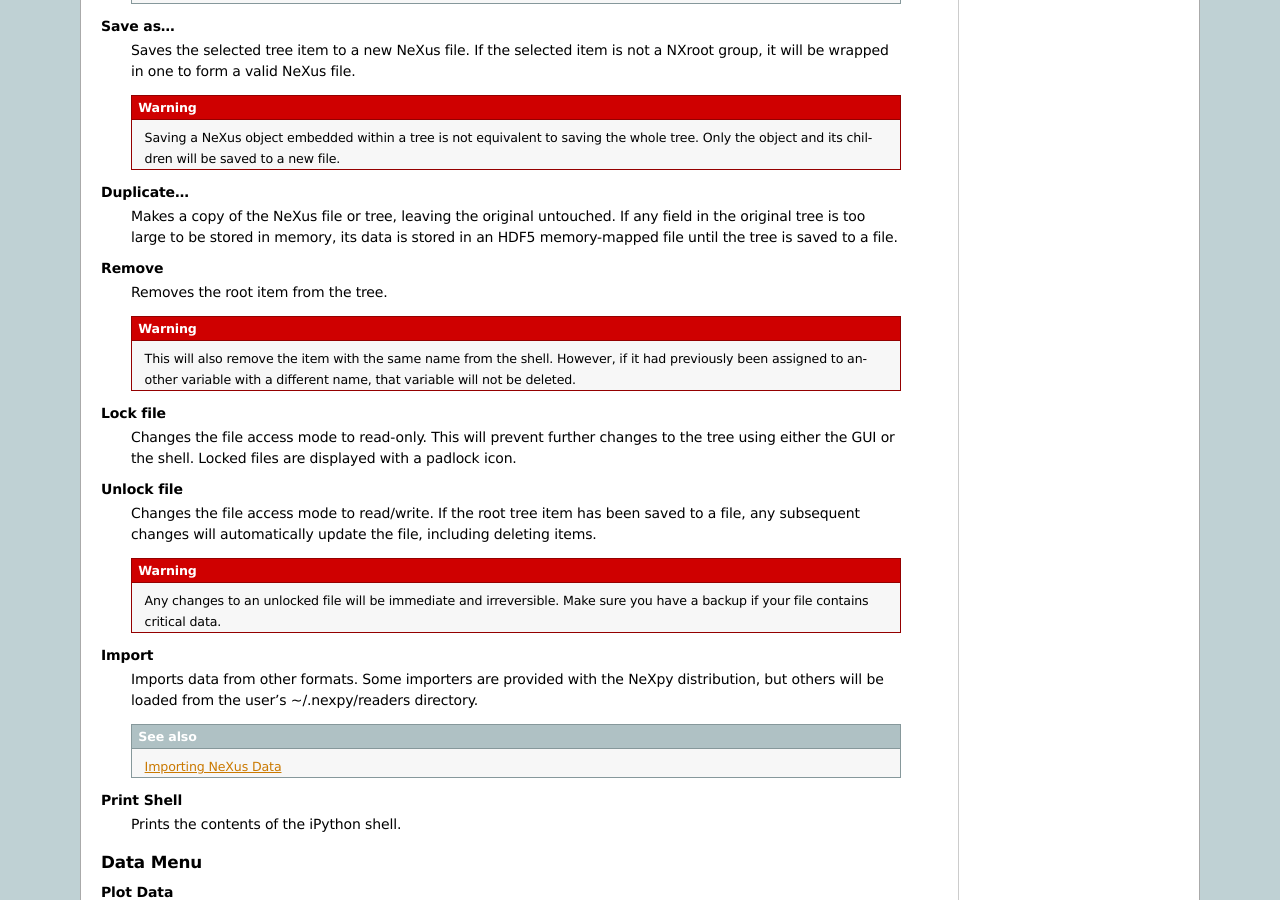
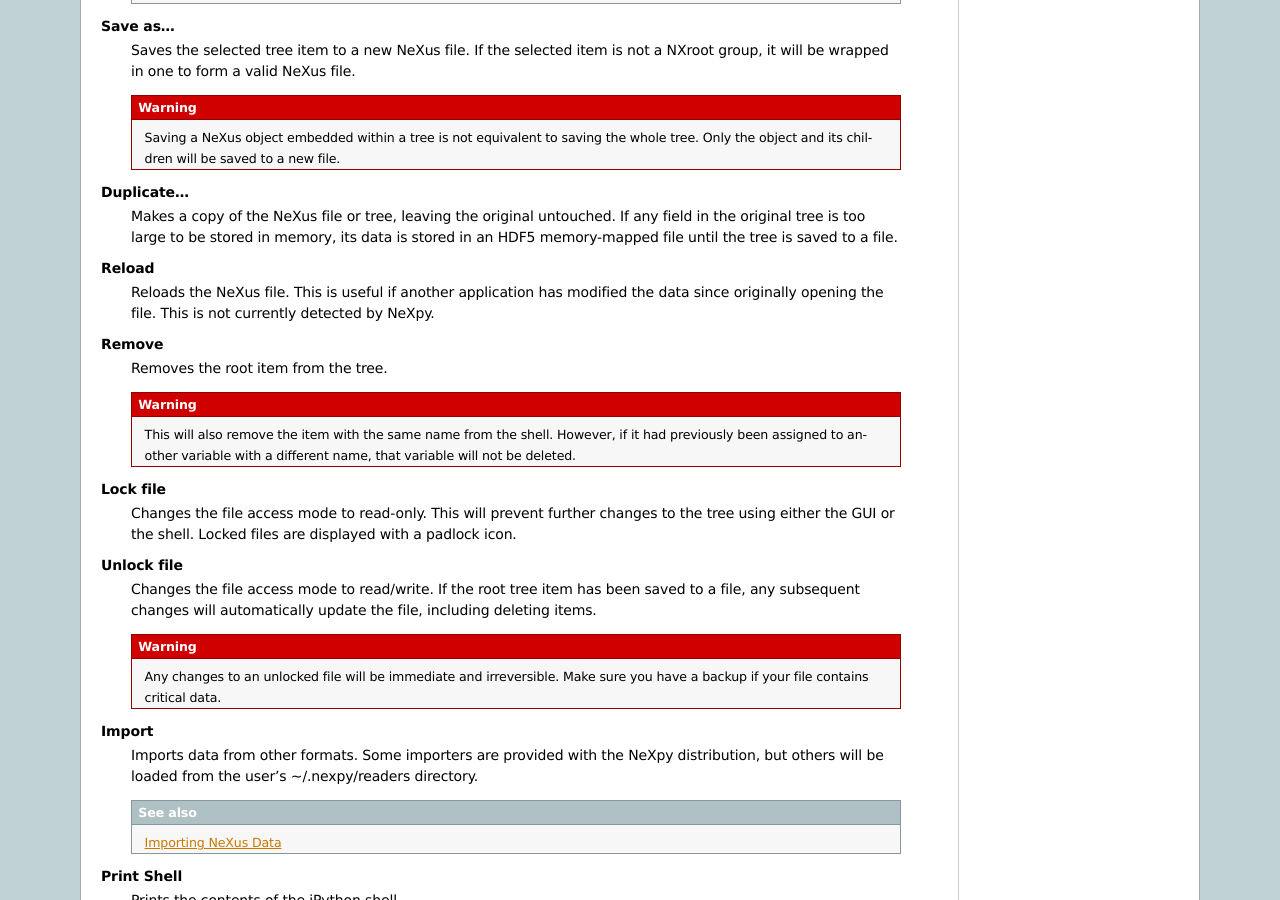
Before and after one commit to nexpy/nexpy, a Sphinx documentation site: the page built from doc/source/pythongui.rst, in a window 1280 px wide and 900 px high, scrolled down 1916 px. Built offline with Sphinx 7.4.7, drawn with Linux system fonts in a browser that asks for light colours.

Commit message:
Updated documentation

```diff
--- a/doc/source/pythongui.rst
+++ b/doc/source/pythongui.rst
@@ -94,6 +94,11 @@
     If any field in the original tree is too large to be stored in memory, its
     data is stored in an HDF5 memory-mapped file until the tree is saved to a
     file.
+
+**Reload**
+    Reloads the NeXus file. This is useful if another application has modified
+    the data since originally opening the file. This is not currently detected
+    by NeXpy.
 
 **Remove**
     Removes the root item from the tree.
```
